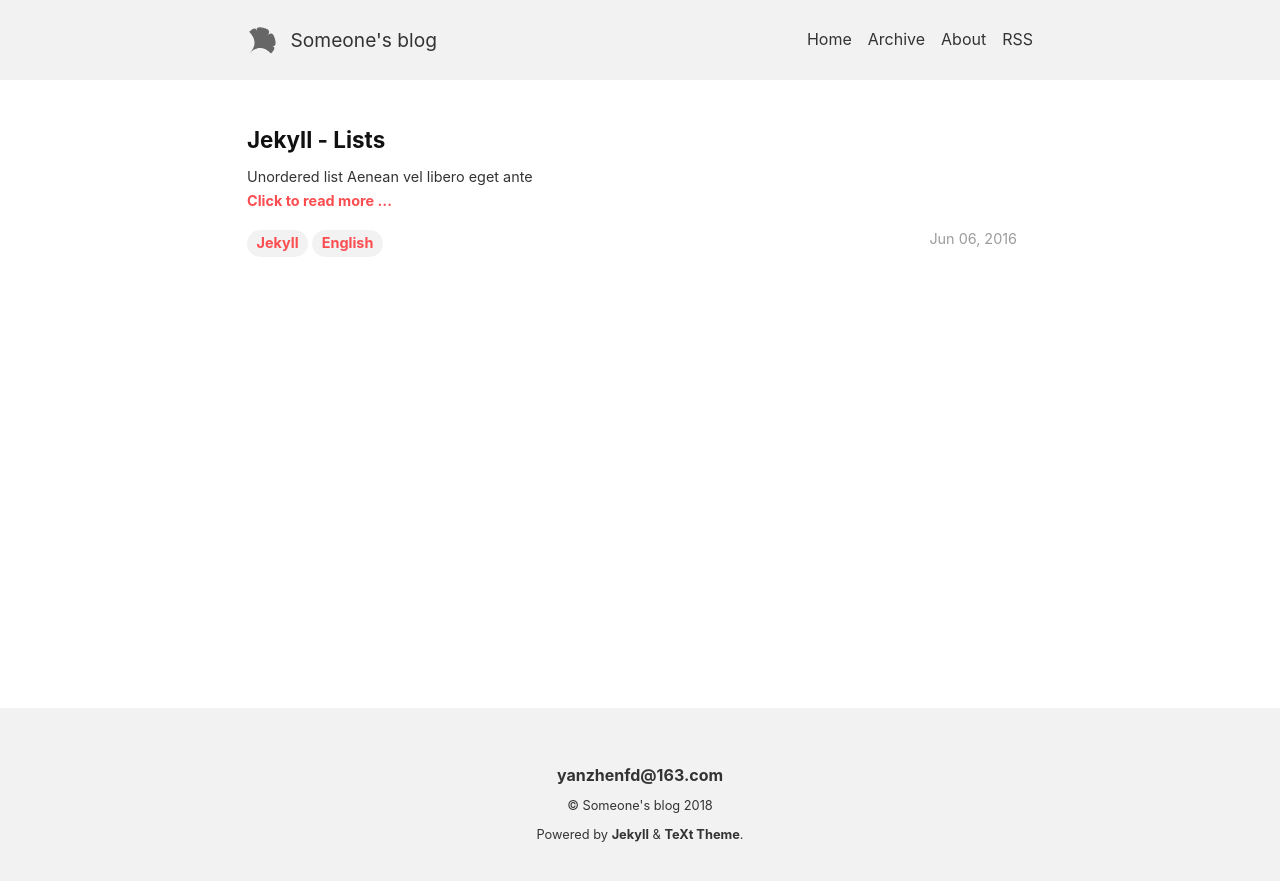
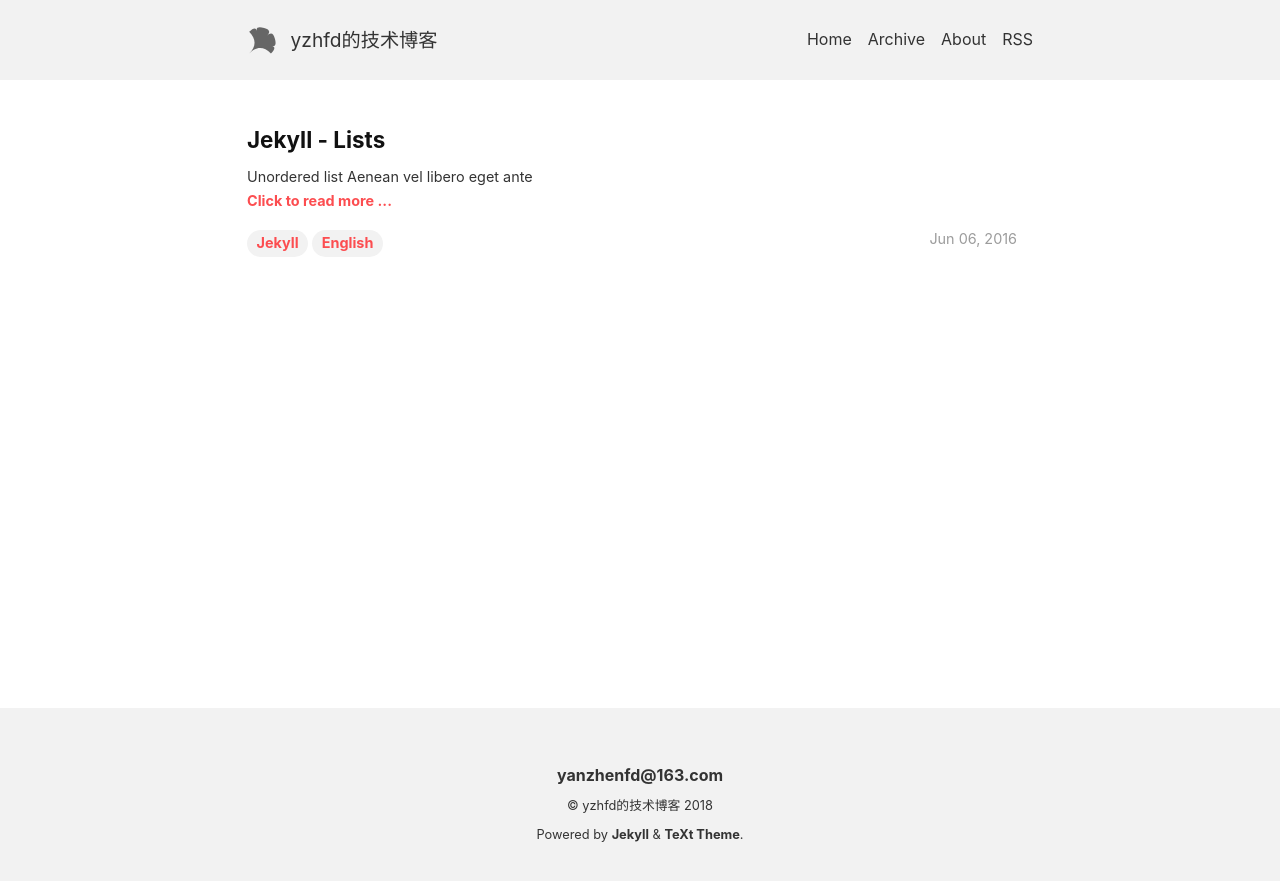
Before and after one commit to yzhfd/yzhfd.github.io, a Jekyll site: the page built from index.html, in a window 1280 px wide. Shown: the top 881 px of the page. Built offline with Jekyll 4.4.1, drawn with Linux system fonts in a browser that asks for light colours; the list of posts is cut into pages by our own code.

Commit message:
作者介绍加上

```diff
--- a/_config.yml
+++ b/_config.yml
@@ -15,9 +15,9 @@ text_color_theme: default #eg: default | dark | forest | ocean | chocolate | ora
 ## Base settings ##
 # url:  #the base hostname & protocol for your site e.g. https://www.someone.com
 baseurl: /
-title: Someone's blog
+title: yzhfd的技术博客
 description: > #this means to ignore newlines until "nav_lists:"
-  Someone's Blog
+  入坑golang,学习nodejs,迷失在全栈的路上
 
 nav_lists:
   - titles:
```
